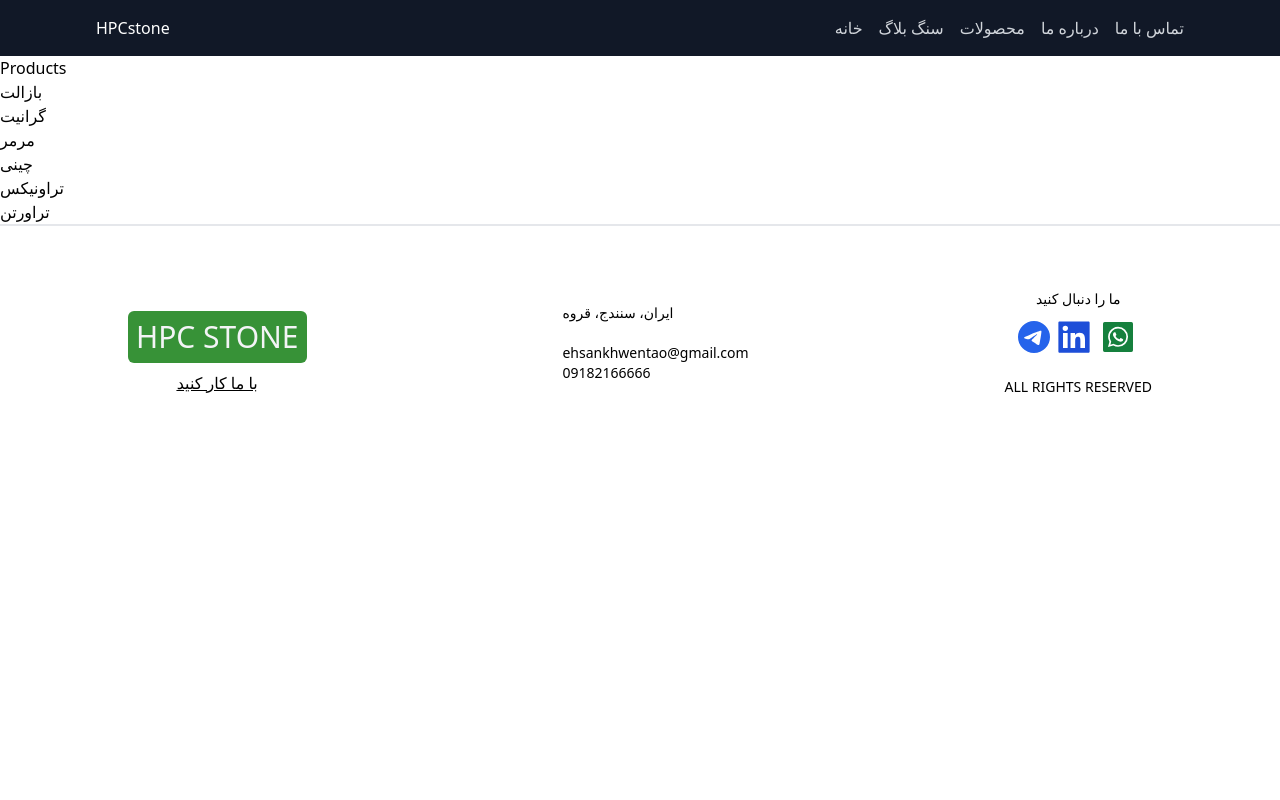
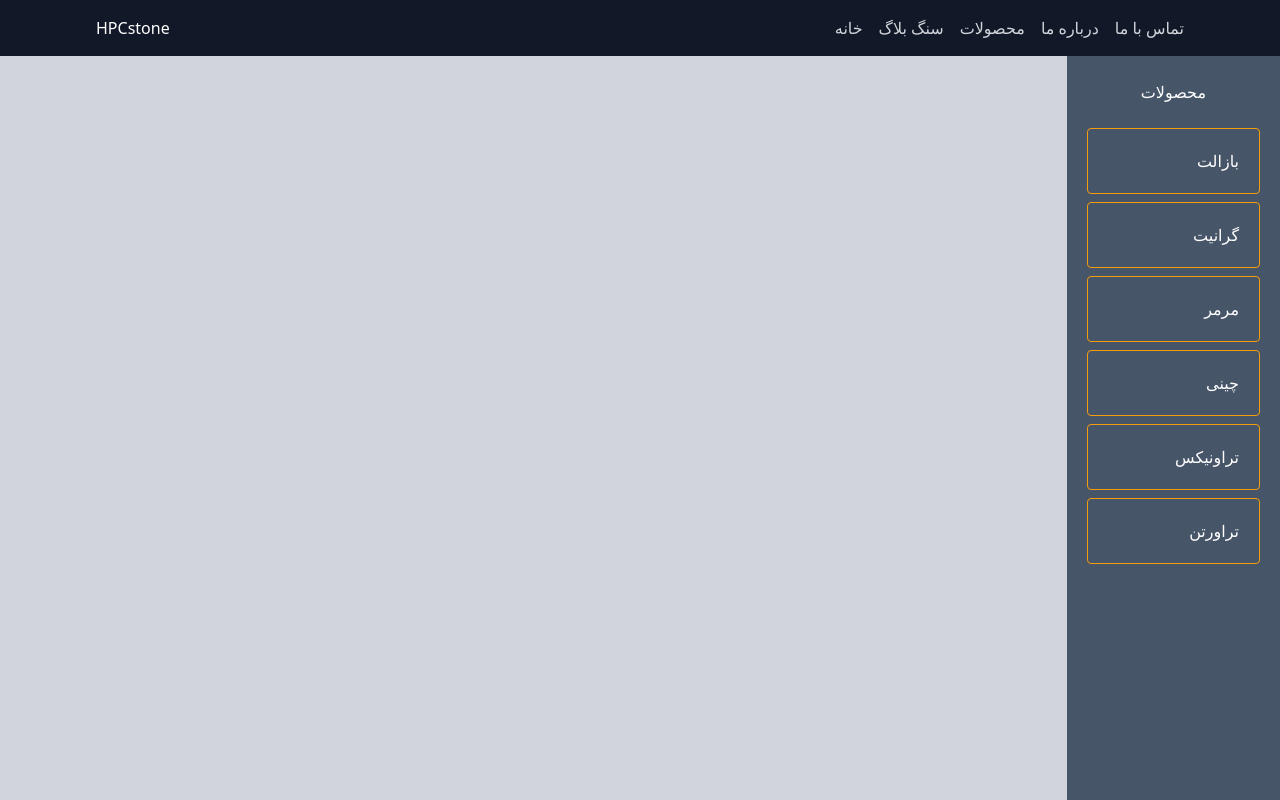
Before and after one commit to EhsanKinux/hpcstone_react, a React (Vite) app: page /products in a window 1280 px wide. Shown: the top 800 px of the page. Built offline with nearby package versions, Linux system fonts and the light colour scheme.

Commit message:
Add categories and base styles to the sidebar

```diff
--- a/src/pages/products/Products.jsx
+++ b/src/pages/products/Products.jsx
@@ -1,33 +1,43 @@
 import { Link, Outlet } from "react-router-dom";
+import "./products.css";
 import RootLayout from "../../RootLayout";
 
 const Products = () => {
+  const categories = [
+    { id: 1, name: "بازالت", pathName: "bazalt" },
+    { id: 2, name: "گرانیت", pathName: "granite" },
+    { id: 3, name: "مرمر", pathName: "marble" },
+    { id: 4, name: "چینی", pathName: "porslain" },
+    { id: 5, name: "تراونیکس", pathName: "travenix" },
+    { id: 6, name: "تراورتن", pathName: "travertin" },
+  ];
+
   return (
     <RootLayout>
-      <h2>Products</h2>
-      <nav>
-        <ul>
-          <li>
-            <Link to="/products/bazalt">بازالت</Link>
-          </li>
-          <li>
-            <Link to="/products/granite">گرانیت</Link>
-          </li>
-          <li>
-            <Link to="/products/marble">مرمر</Link>
-          </li>
-          <li>
-            <Link to="/products/porslain">چینی</Link>
-          </li>
-          <li>
-            <Link to="/products/travenix">تراونیکس</Link>
-          </li>
-          <li>
-            <Link to="/products/travertin">تراورتن</Link>
-          </li>
-        </ul>
-      </nav>
-      <Outlet /> {/* Renders the child routes */}
+      <div className="min-h-screen flex bg-white products">
+        <nav className="w-2/12 bg-slate-600 text-white">
+          <ul className="flex flex-col sticky top-20 gap-2 h-3/6 overflow-y-auto">
+            <h2 className="text-center mb-4">محصولات</h2>
+            {categories.map((category) => {
+              return (
+                <>
+                  <Link
+                    className="p-5 mx-5 rounded border border-amber-500"
+                    to={`/products/${category.pathName}`}
+                    key={category.id}
+                  >
+                    {category.name}
+                  </Link>
+                </>
+              );
+            })}
+          </ul>
+        </nav>
+        <div className="bg-gray-300 flex-1 h-[1080px]">
+          <Outlet />
+          {/* Renders the child routes */}
+        </div>
+      </div>
     </RootLayout>
   );
 };
```
